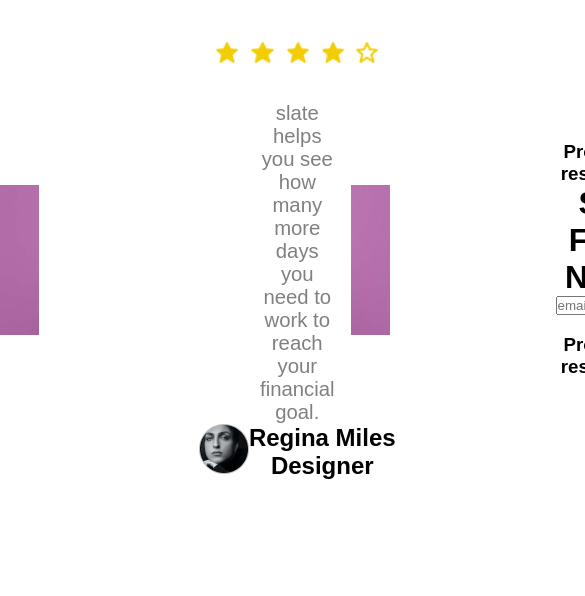
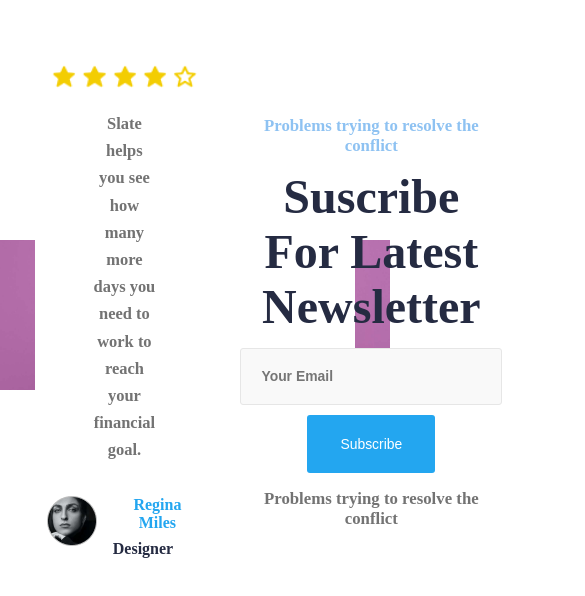
Before and after one commit to LucasVidalle/Newsletter, a plain HTML site: page index.html in a window 390 px wide. Shown: the top 596 px of the page, 585 px wide, since content can reach past the window. Drawn offline with Linux system fonts and the light colour scheme.

Commit message:
feat:It is necessary to load one data to make it responsive and that's it

```diff
--- a/index.html
+++ b/index.html
@@ -19,7 +19,7 @@
                         <div><img id="star-5" src="empty_star.png" alt="sketchy golden star"></div>
                     </div>
                     <div class="info-1">
-                        <p>slate helps you see how many more days you need to work to reach your financial goal.</p>
+                        <p>Slate helps you see how many more days you need to work to reach your financial goal.</p>
                     </div>
                     <div class="designer">
                             <div><img id="designer-photo" src="face.png" alt=""></div>
@@ -29,15 +29,14 @@
                         </div>
                     </div>
                 </div>
+                <span class="divider"></span>
                 <div class="group-2">
                     <h3 id="help-text">Problems trying to resolve the conflict</h3>
                     <h1 id="flashy-text">Suscribe For Latest Newsletter</h1>
                     <div class="form-container">
-                        <form action="info-for-suscribe">
-                            <div class="email-form">
-                                <input type="text" placeholder="email" id="Email">
-                            </div>
-                                <div class="button"><button type="submit">Suscribe</button></div>
+                        <form action="">
+                            <input id="email" type="email" placeholder="Your Email" aria-label="email" />
+                            <button id="submit" type="submit">Subscribe</button>
                         </form>
                     </div>
                         <h3 id="help-text-2">Problems trying to resolve the conflict</h3>
--- a/style.css
+++ b/style.css
@@ -8,15 +8,13 @@ body{
     background-repeat: no-repeat;
     background-size: 100% auto;
     background-position: center center;
-    font-family: Arial, Helvetica, sans-serif;
 }
 
 .all-content{
+    font-family: Montserrat;
     background-color: white;
-    margin-top: 10%;
-    margin-bottom: 10%;
-    margin-left: 10%;
-    margin-right: 10%;
+    margin: 9% 9% 9% 9%;
+    padding: 3% 3% 3% 3%;
 }
 
 .groups{
@@ -42,8 +40,9 @@ body{
 .stars{
     display: flex;
     justify-content: center;
-    gap: 0.5rem;
-    padding-bottom: 2rem;
+    gap: 0.2rem;
+    padding-top: 1rem;
+    padding-bottom: 1rem;
 }
 
 #star-1{
@@ -72,12 +71,111 @@ body{
 }
 
 .info-1{
-    font-size: 1.27rem;
-    font-weight: lighter;
-    color: grey;
-    padding: 0 221px;
+    font-size: 1.03rem;
+    font-weight: bold;
+    font-style: normal;
+    line-height: 1.7rem;
+    color: var(--second-text-color, #737373);
+    padding: 0 30%;
 }
 
 .designer{
     display: flex;
+    padding-top: 2rem;
 }
+
+#designer-photo{
+    padding-right: 1rem;
+    margin-bottom: 2rem;
+}
+
+.designer-info{
+    display: flex;
+    flex-direction: column;
+}
+
+#designer-name{
+    color: #23A6F0;
+    font-weight: bolder;
+    font-size: 1rem;
+}
+
+#designer-descrption{
+    color: var(--text-color, #252B42);
+    font-family: Montserrat;
+    font-size: 1rem;
+    padding-top: 0.5rem;
+    padding-right: 1.8rem;
+}
+
+.divider {
+    height: 20rem;
+    width: 0.125rem;
+    background-color: lightgray;
+    margin: 1.2rem;
+  }
+
+#help-text{
+    color: var(--disabled-element-text-color, #8EC2F2);
+    font-family: Montserrat;
+    font-size: 1.05rem;
+    font-style: normal;
+    padding-top: 1rem;
+}
+
+#flashy-text{
+    color: var(--text-color, #252B42);
+    font-family: Montserrat;
+    font-size: 3rem;
+    font-style: normal;
+    font-weight: bold;
+    padding: 5% 18%;
+    }
+
+.container form {
+    width: 22.5rem;
+    display: flex;
+    flex-direction: column;
+    justify-content: center;
+    align-items: center;
+    margin: 0;
+    }
+
+#email {
+    box-sizing: border-box;
+    height: 3.62rem;
+    width: 16.37rem;
+    margin-bottom: 0.7em;
+    padding-left: 1.25rem;
+    border: 1px solid #e6e6e6;
+    color: gray;
+    background-color: #f9f9f9;
+    border-radius: 3px;
+    font-size: 0.87rem;
+    }
+
+#email::placeholder {
+    font-weight: bolder;
+    }
+
+#submit {
+    height: 3.62rem;
+    width: 8rem;
+    border: none;
+    background-color: #23a6f0;
+    font-size: 0.87rem;
+    color: white;
+    border-radius: 3px;
+    }
+
+#help-text-2{
+    color: var(--disabled-element-text-color, #737373);
+    font-family: Montserrat;
+    font-size: 1.05rem;
+    font-style: normal;
+    padding-top: 1rem;
+}
+
+@media only screen and (max-width: 767px) {
+
+}
```
